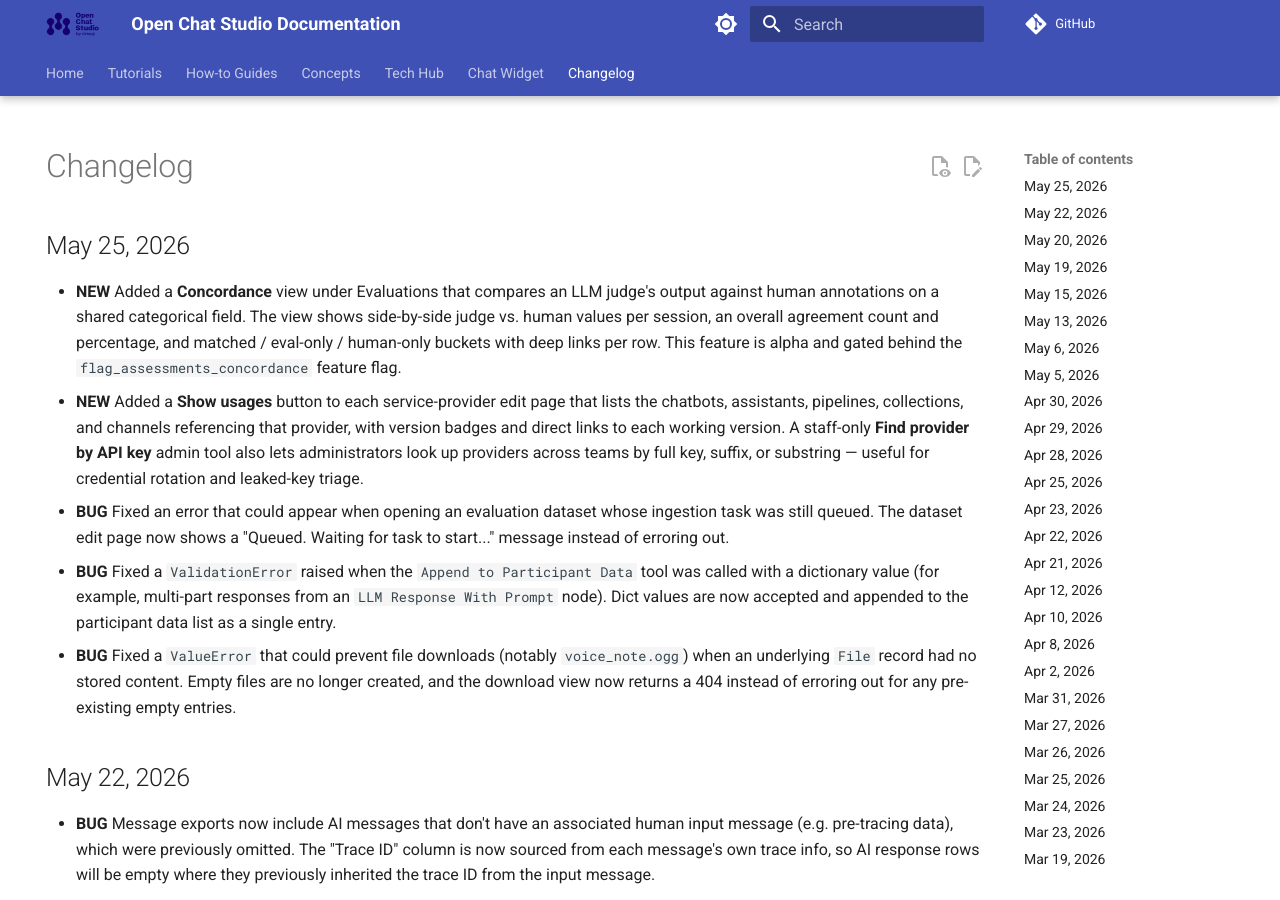
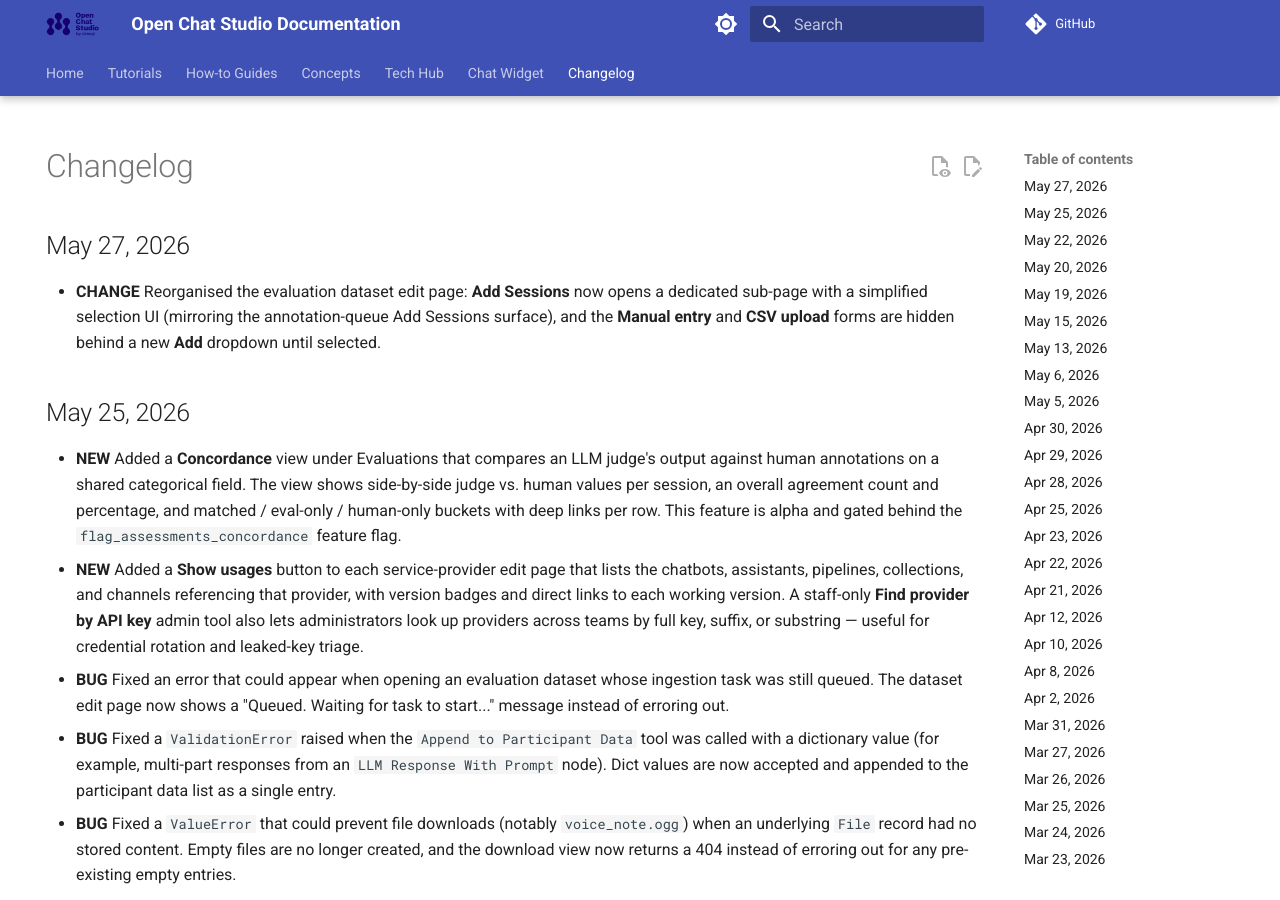
Before and after one commit to dimagi/open-chat-studio-docs, an MkDocs documentation site: the page built from docs/changelog.md, in a window 1280 px wide and 900 px high. Built offline with MkDocs 1.6.1 and Material for MkDocs 9.7.7, drawn with Linux system fonts in a browser that asks for light colours; a script that is not in the unit is left out; comment, search, counter and statistics services are not loaded.

Commit message:
update changelog and docs from OCS PR #3429
Co-Authored-By: Claude Opus 4.7 (1M context) <noreply@anthropic.com>

```diff
--- a/docs/changelog.md
+++ b/docs/changelog.md
@@ -4,6 +4,9 @@ hide:
 ---
 
 # Changelog
+## May 27, 2026
+* **CHANGE** Reorganised the evaluation dataset edit page: **Add Sessions** now opens a dedicated sub-page with a simplified selection UI (mirroring the annotation-queue Add Sessions surface), and the **Manual entry** and **CSV upload** forms are hidden behind a new **Add** dropdown until selected.
+
 ## May 25, 2026
 * **NEW** Added a **Concordance** view under Evaluations that compares an LLM judge's output against human annotations on a shared categorical field. The view shows side-by-side judge vs. human values per session, an overall agreement count and percentage, and matched / eval-only / human-only buckets with deep links per row. This feature is alpha and gated behind the `flag_assessments_concordance` feature flag.
 * **NEW** Added a **Show usages** button to each service-provider edit page that lists the chatbots, assistants, pipelines, collections, and channels referencing that provider, with version badges and direct links to each working version. A staff-only **Find provider by API key** admin tool also lets administrators look up providers across teams by full key, suffix, or substring — useful for credential rotation and leaked-key triage.
```
